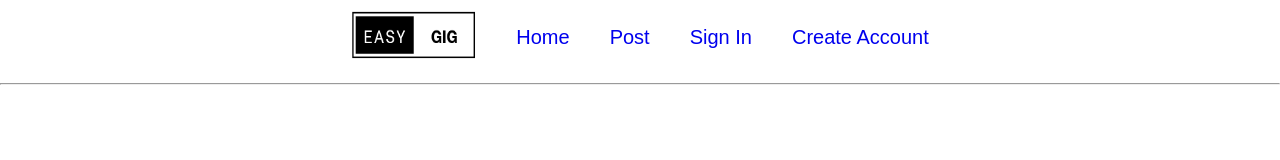
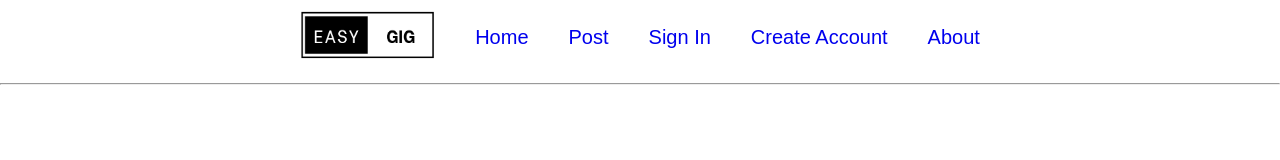
Before and after one commit to Dpoin23/Easy-Gig, a plain HTML site: page about.html in a window 1280 px wide. Drawn offline with Linux system fonts and the light colour scheme.

Commit message:
about header link

```diff
--- a/about.html
+++ b/about.html
@@ -11,11 +11,12 @@
 
 <body>
     <ul class="Header">
-        <li class="Header-links"><a href="index.html" class="Header-obj"><img src="images/Logo.png" width="125px" height="50px"/></a></li>
+        <li class="Header-links"><a href="index.html" class="Header-obj"><img src="images/Logo.png" width="135px" height="50px"/></a></li>
         <li class="Header-links"><a href="index.html" class="Header-obj">Home</a></li>
         <li class="Header-links"><a href="post.html" class="Header-obj">Post</a></li>
         <li class="Header-links"><a href="signin.html" class="Header-obj">Sign In</a></li>
         <li class="Header-links"><a href="createacc.html" class="Header-obj">Create Account</a></li>
+        <li class="Header-links"><a href="about.html" class="Header-obj">About</a></li>
     </ul>
 
     <hr class="topline"/>
--- a/create.js
+++ b/create.js
@@ -15,5 +15,5 @@ function createAccount(name, email, password, confirm) {
         alert("Passwords must match!");
     }
     // add account to database and redirect to signin/home
-    alert(name + " " + email + " " + password + " " + confirm);
+    alert("Account created, redirecting to homepage.");
 }
```
Also changed, not shown: createacc.html (+1 -0 lines), index.html (+1 -0 lines), post.html (+1 -0 lines), signin.html (+1 -0 lines).
